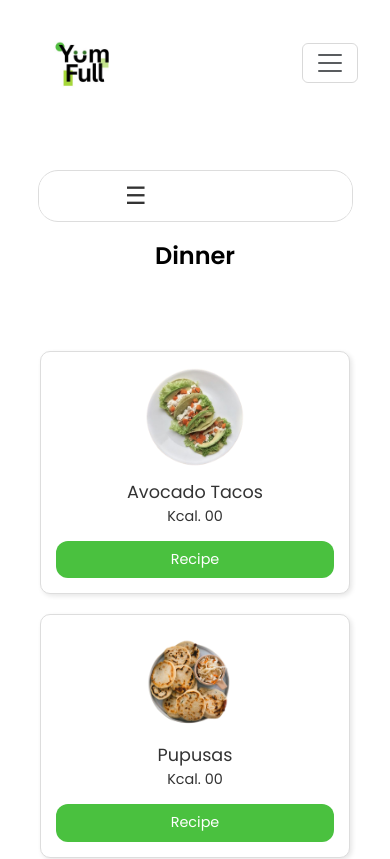
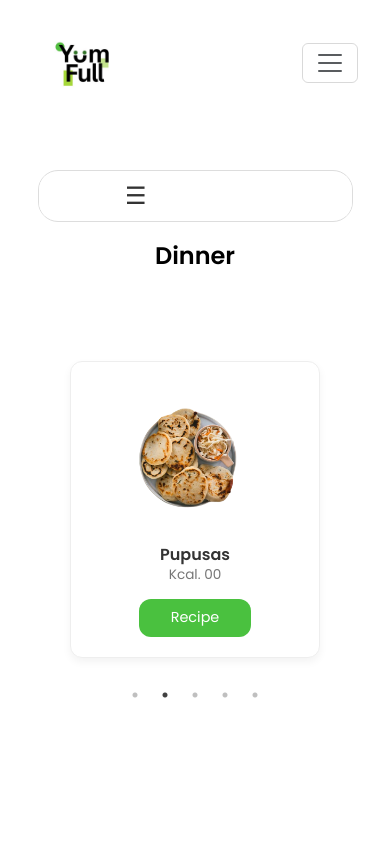
Before and after one commit to ArianaSaenz/FrontEnd-Yumfull, a React (Create React App) app: page /Dinner in a window 390 px wide. Shown: the top 859 px of the page. Built offline with nearby package versions, Linux system fonts and the light colour scheme.

Commit message:
Se modificó el tamaño de img y se agregó carrusel

```diff
--- a/package.json
+++ b/package.json
@@ -14,6 +14,8 @@
     "react-icons": "^5.5.0",
     "react-router-dom": "^6.30.1",
     "react-scripts": "5.0.1",
+    "react-slick": "^0.30.3",
+    "slick-carousel": "^1.8.1",
     "web-vitals": "^2.1.4"
   },
   "scripts": {
--- a/src/Pages/Recipes/Breakfast.js
+++ b/src/Pages/Recipes/Breakfast.js
@@ -1,4 +1,7 @@
 import React from 'react';
+import Slider from 'react-slick';
+import 'slick-carousel/slick/slick.css';
+import 'slick-carousel/slick/slick-theme.css';
 //breakfast images
 import eggavocado from './images/eggavocado.png';
 import eggberries from './images/eggberries.png';
@@ -17,6 +20,30 @@ function Breakfast() {
      salvadoranTípico: salvadorantipico
     };
 
+    const settings = {
+    dots: true,
+    infinite: true, // permite repetición
+    speed: 500,
+    slidesToShow: 5,
+    slidesToScroll: 1,
+    autoplay: true,
+    autoplaySpeed: 3000,
+    responsive: [
+        {
+            breakpoint: 1024,
+            settings: {
+                slidesToShow: 2
+            }
+        },
+        {
+            breakpoint: 600,
+            settings: {
+                slidesToShow: 1
+            }
+        }
+    ]
+};
+
     return (
         <div className="breakfast-page">
             <header>
@@ -30,6 +57,7 @@ function Breakfast() {
             </header>
 
             <section className="recipes-grid">
+                <Slider {...settings}>
                     {Object.keys(recipeImages).map((name, i) => (
                         <div className="recipe-card" key={i}>
                             <img src={recipeImages[name]} alt={name} />
@@ -38,6 +66,7 @@ function Breakfast() {
                             <button>Recipe</button>
                         </div>
                     ))}
+                </Slider>
             </section>
         </div>
 
--- a/src/Pages/Recipes/Dinner.js
+++ b/src/Pages/Recipes/Dinner.js
@@ -1,4 +1,7 @@
 import React from 'react';
+import Slider from 'react-slick';
+import 'slick-carousel/slick/slick.css';
+import 'slick-carousel/slick/slick-theme.css';
 //dinner images
 import avocadotacos from './images/avocadotacos.png';
 import pupusas from './images/pupusas.png';
@@ -17,6 +20,30 @@ function Dinner() {
        hamSandwich: sandwich
     };
 
+        const settings = {
+    dots: true,
+    infinite: true, // permite repetición
+    speed: 500,
+    slidesToShow: 5,
+    slidesToScroll: 1,
+    autoplay: true,
+    autoplaySpeed: 3000,
+    responsive: [
+        {
+            breakpoint: 1024,
+            settings: {
+                slidesToShow: 2
+            }
+        },
+        {
+            breakpoint: 600,
+            settings: {
+                slidesToShow: 1
+            }
+        }
+    ]
+};
+
     return (
         <div className="dinner-page">
             <header>
@@ -30,6 +57,7 @@ function Dinner() {
             </header>
 
             <section className="recipes-grid">
+                <Slider {...settings}>
                     {Object.keys(recipeImages).map((name, i) => (
                         <div className="recipe-card" key={i}>
                             <img src={recipeImages[name]} alt={name} />
@@ -38,6 +66,7 @@ function Dinner() {
                             <button>Recipe</button>
                         </div>
                     ))}
+                </Slider>
             </section>
         </div>
 
--- a/src/Pages/Recipes/Lunch.js
+++ b/src/Pages/Recipes/Lunch.js
@@ -1,4 +1,7 @@
 import React from 'react';
+import Slider from 'react-slick';
+import 'slick-carousel/slick/slick.css';
+import 'slick-carousel/slick/slick-theme.css';
 //lunch images
 import broccolichicken from './images/broccolichicken.png';
 import broccolishrimp from './images/broccolishrimp.png';
@@ -17,6 +20,30 @@ function Lunch() {
         vegetablePasta:vegetablepasta
     };
 
+    const settings = {
+    dots: true,
+    infinite: true, // permite repetición
+    speed: 500,
+    slidesToShow: 5,
+    slidesToScroll: 1,
+    autoplay: true,
+    autoplaySpeed: 3000,
+    responsive: [
+        {
+            breakpoint: 1024,
+            settings: {
+                slidesToShow: 2
+            }
+        },
+        {
+            breakpoint: 600,
+            settings: {
+                slidesToShow: 1
+            }
+        }
+    ]
+};
+
     return (
         <div className="lunch-page">
             <header>
@@ -30,6 +57,7 @@ function Lunch() {
             </header>
 
             <section className="recipes-grid">
+                <Slider {...settings}>
                     {Object.keys(recipeImages).map((name, i) => (
                         <div className="recipe-card" key={i}>
                             <img src={recipeImages[name]} alt={name} />
@@ -38,6 +66,7 @@ function Lunch() {
                             <button>Recipe</button>
                         </div>
                     ))}
+                </Slider>
             </section>
         </div>
 
--- a/src/Pages/Recipes/Recipes.css
+++ b/src/Pages/Recipes/Recipes.css
@@ -74,53 +74,76 @@ h1 {
 }
 
 .recipes-grid {
-    display: grid;
-    grid-template-columns: repeat(auto-fill, minmax(200px, 1fr));
+    grid-template-columns: repeat(auto-fill, minmax(950px, 1fr));
     gap: 20px;
     max-width: 1120px;
     margin: 0 auto;
     padding: 20px;
 }
 
+/* Carousel wrapper mantiene el carrusel centrado */
+.carousel-wrapper {
+    max-width: 1120px;
+    margin: 0 auto;
+    padding: 40px 20px;
+}
+
+/* Asegura que cada slide tenga espacio */
+.slick-slide > div {
+    display: flex !important;
+    justify-content: center;
+    padding: 10px;
+}
+
+/* Tarjeta de receta con estilo limpio y centrado */
 .recipe-card {
-    background: #fff;
-    border: 1px solid #ddd;
-    border-radius: 10px;
-    box-shadow: 2px 2px 5px rgba(0, 0, 0, 0.1);
-    padding: 15px;
-    text-align: center;
-    transition: transform 0.2s;
+    background-color: #fff;
+    border: 1px solid #eee;
+    border-radius: 12px;
+    box-shadow: 0 4px 8px rgba(0, 0, 0, 0.05);
+    max-width: 250px;
+    width: 100%;
+    padding: 20px;
     display: flex;
     flex-direction: column;
+    align-items: center; /* Centra todo horizontalmente */
     justify-content: space-between;
+    text-align: center;
+    transition: transform 0.3s ease;
 }
 
 .recipe-card:hover {
-    transform: scale(1.02);
+    transform: scale(1.03);
 }
 
+/* Imagen centrada y circular */
 .recipe-card img {
     width: 120px;
     height: 120px;
     object-fit: cover;
-    border-radius: 8px;
-    margin: 0 auto 10px;
+    border-radius: 50%;
+    margin: 0 auto 15px auto;
     display: block;
 }
 
 
+/* Títulos y textos */
 .recipe-card h3 {
-    font-size: 1.1rem;
-    margin: 0.3rem 0;
+    font-size: 1rem;
+    font-weight: 600;
+    margin: 0.5rem 0 0.2rem;
+    color: #333;
 }
 
 .recipe-card h5 {
-    font-size: 0.9rem;
+    font-size: 0.85rem;
+    color: #777;
     margin-bottom: 1rem;
 }
 
+/* Botón centrado visualmente */
 .recipe-card button {
-    padding: 0.5rem 1rem;
+    padding: 0.5rem 2rem;
     background-color: #4AC13F;
     border: none;
     color: white;
@@ -128,12 +151,12 @@ h1 {
     border-radius: 12px;
     cursor: pointer;
     transition: background-color 0.3s;
+    align-self: center; /* <-- esto lo centra dentro del card */
 }
 
 .recipe-card button:hover {
     background-color: #18360F;
 }
-
 
 @media (max-width: 480px) {
     h1 {
@@ -146,8 +169,8 @@ h1 {
     }
 
     .recipe-card img {
-        width: 100px;
-        height: 100px;
+        width: 120px;
+        height: auto;
     }
 
     .recipe-card button {
--- a/src/Pages/Recipes/Snack.js
+++ b/src/Pages/Recipes/Snack.js
@@ -1,4 +1,7 @@
 import React from 'react';
+import Slider from 'react-slick';
+import 'slick-carousel/slick/slick.css';
+import 'slick-carousel/slick/slick-theme.css';
 //breakfast images
 import granolabar from './images/granolabar.png';
 import oatsfruit from './images/oatsfruit.png';
@@ -17,6 +20,30 @@ function Snack() {
     appleCake: applecake
     };
 
+    const settings = {
+    dots: true,
+    infinite: true, // permite repetición
+    speed: 500,
+    slidesToShow: 5,
+    slidesToScroll: 1,
+    autoplay: true,
+    autoplaySpeed: 3000,
+    responsive: [
+        {
+            breakpoint: 1024,
+            settings: {
+                slidesToShow: 2
+            }
+        },
+        {
+            breakpoint: 600,
+            settings: {
+                slidesToShow: 1
+            }
+        }
+    ]
+};
+
 
     return (
         <div className="snack-page">
@@ -31,6 +58,7 @@ function Snack() {
             </header>
 
             <section className="recipes-grid">
+                <Slider {...settings}>
                     {Object.keys(recipeImages).map((name, i) => (
                         <div className="recipe-card" key={i}>
                             <img src={recipeImages[name]} alt={name} />
@@ -39,6 +67,7 @@ function Snack() {
                             <button>Recipe</button>
                         </div>
                     ))}
+                </Slider>
             </section>
         </div>
 
```
Also changed, not shown: 1 other file (tests, documents, lock files or other folders). Lines whose indentation alone changed are shown as unchanged.
